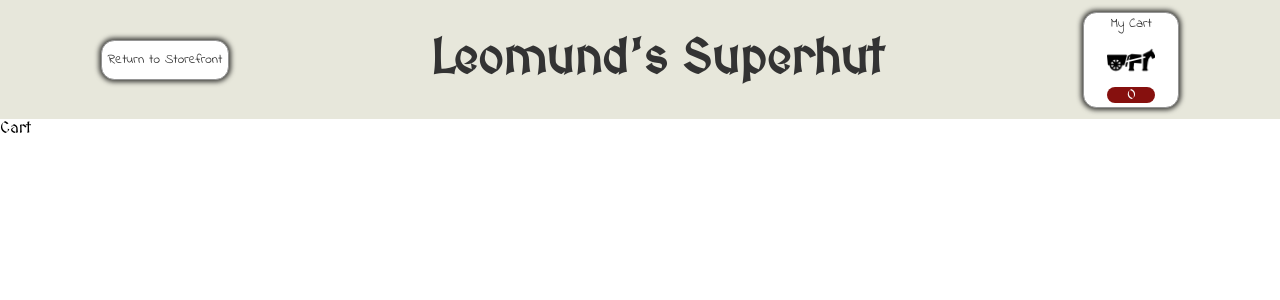
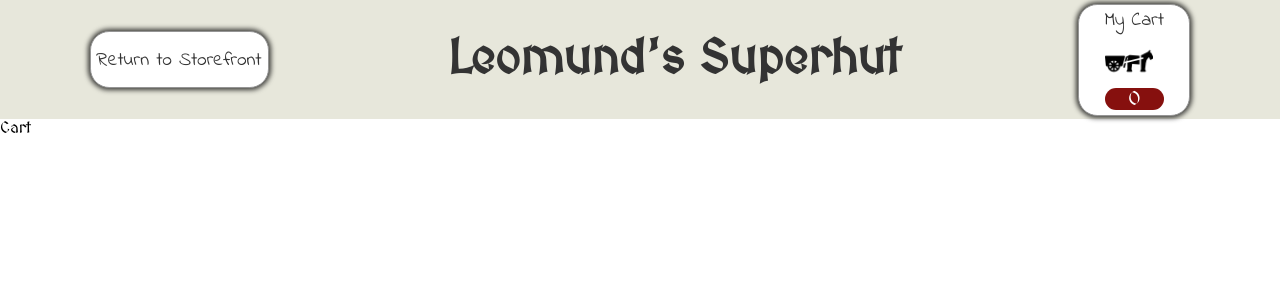
Before and after one commit to relyt4me/leomunds-superhut, a React (Create React App) app: page /cart in a window 1280 px wide. Shown: the top 300 px of the page. Built offline with nearby package versions, Linux system fonts and the light colour scheme.

Commit message:
Add hover effect for buttons

```diff
--- a/src/Components/Header/Header.css
+++ b/src/Components/Header/Header.css
@@ -9,6 +9,7 @@
 .return-to-storefront-button,
 .my-cart-button {
   font-family: Indie;
+  font-size: 1.2em;
   background-color: white;
   color: #333333;
   border: 1px solid #959595;
@@ -26,8 +27,8 @@
 }
 
 .my-cart-button {
-  height: 12vh;
-  width: 12vh;
+  height: 14vh;
+  width: 14vh;
   display: grid;
   justify-content: center;
 }
@@ -42,3 +43,8 @@
 .horse-cart-img {
   height: 6vh;
 }
+
+.return-to-storefront-button:hover,
+.my-cart-button:hover {
+  box-shadow: 0px 0px 5px 2px #86100e;
+}
```
